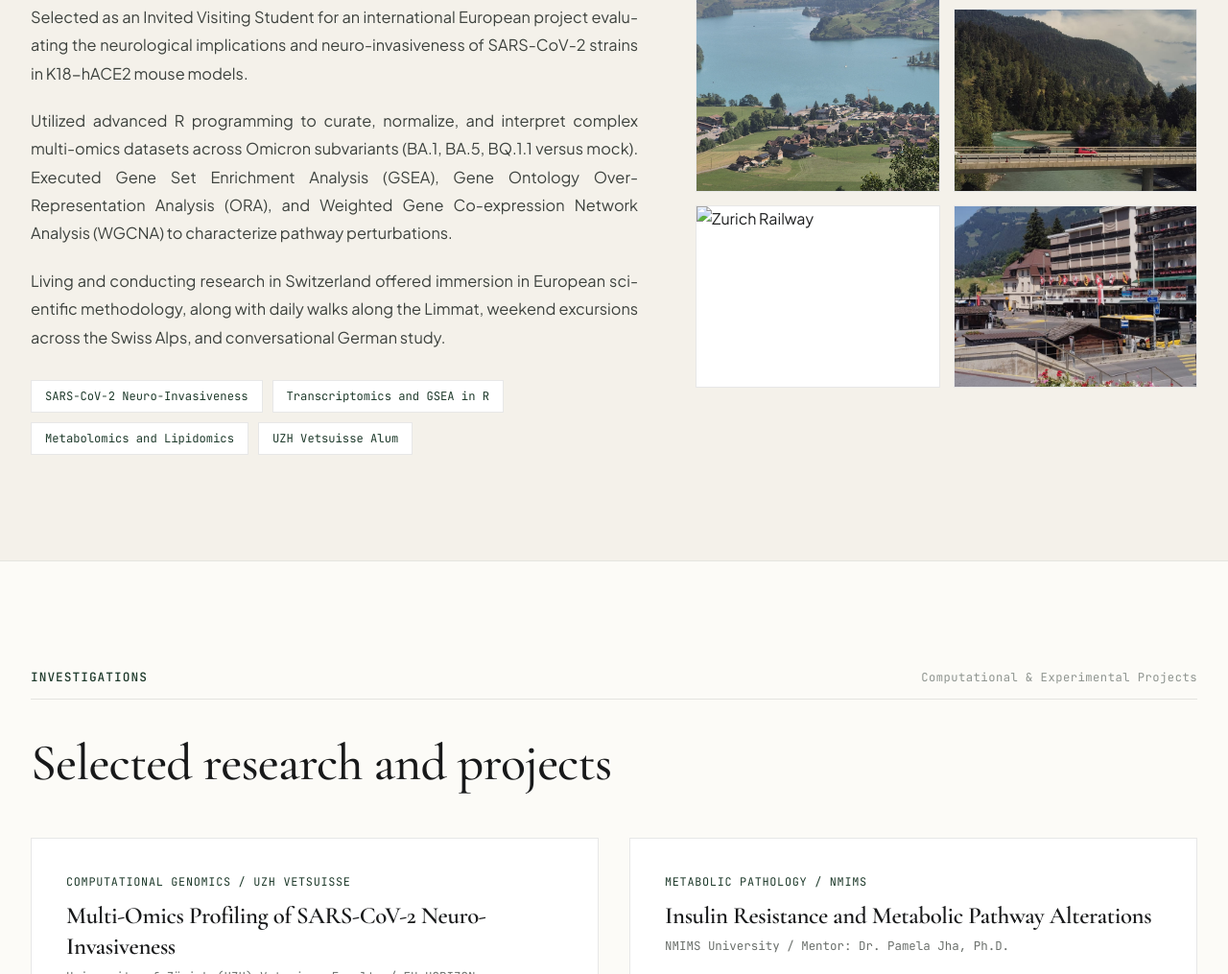
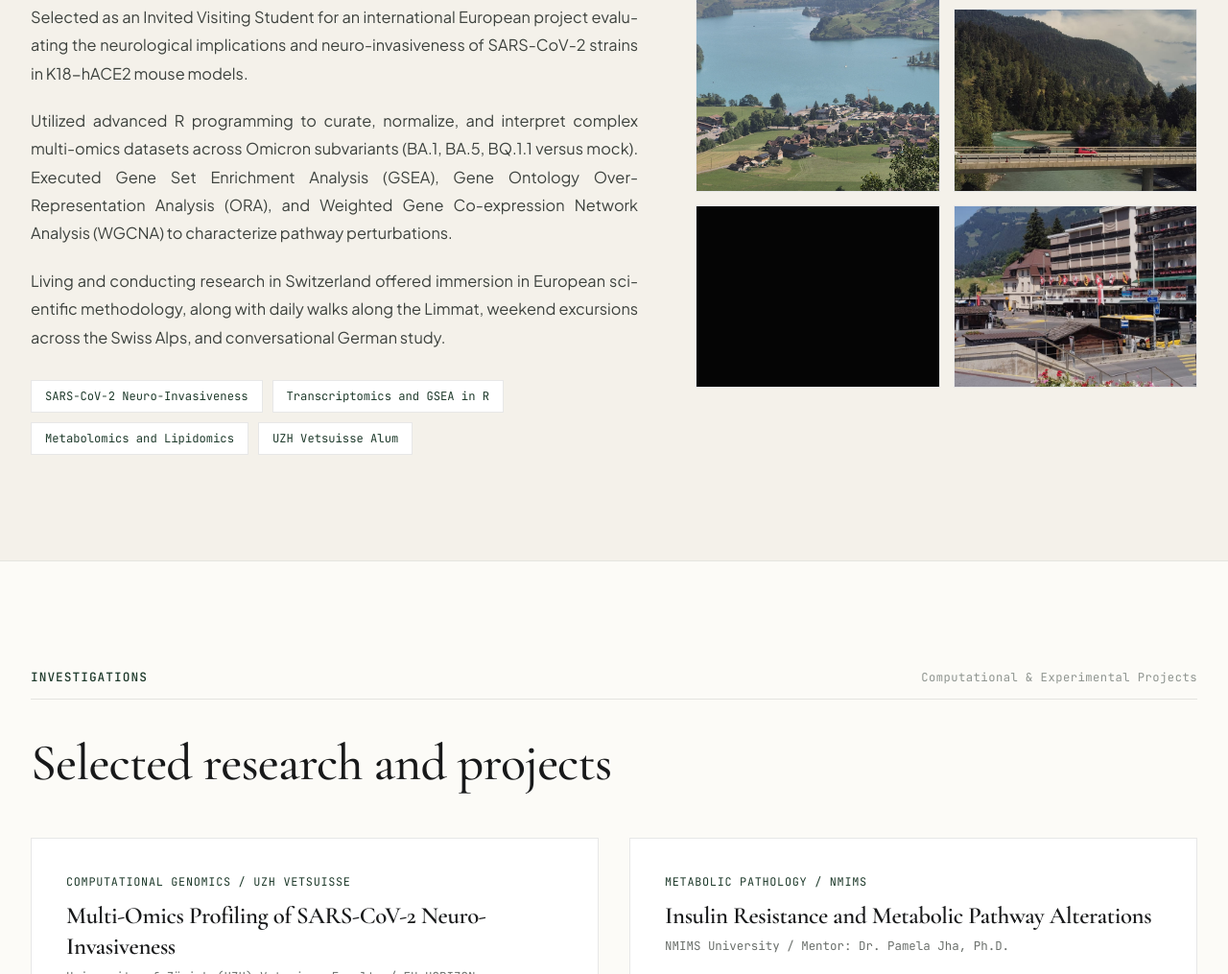
Before and after one commit to Nucleo69/Portfolio, a plain HTML site: page index.html in a window 1280 px wide. Shown: the part 3564-4579 px from the top of the page at 96% size. Drawn offline with nearby package versions, Linux system fonts and the light colour scheme.

Commit message:
Update index.html

```diff
--- a/index.html
+++ b/index.html
@@ -350,8 +350,8 @@
             </div>
 
             <!-- Twilight Trains -->
-            <div class="swiss-mosaic-tile" data-lightbox data-img-src="assets/img/zurich-trains-twilight.jpeg" data-img-title="Zürich SBB at Twilight" data-img-sub="Classic red Swiss locomotive navigating Zürich central rail network.">
-              <img src="assets/img/zurich-trains-twilight.jpeg" alt="Zurich Railway">
+            <div class="swiss-mosaic-tile" data-lightbox data-img-src="assets/img/zurich-trains-twilight.jpg" data-img-title="Zürich SBB at Twilight" data-img-sub="Classic red Swiss locomotive navigating Zürich central rail network.">
+              <img src="assets/img/zurich-trains-twilight.jpg" alt="Zurich Railway">
               <div class="mosaic-hover-plate">
                 <span>Zürich SBB / Blue Hour</span>
               </div>
```
